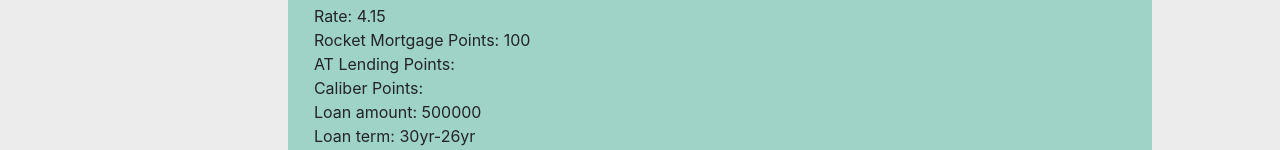
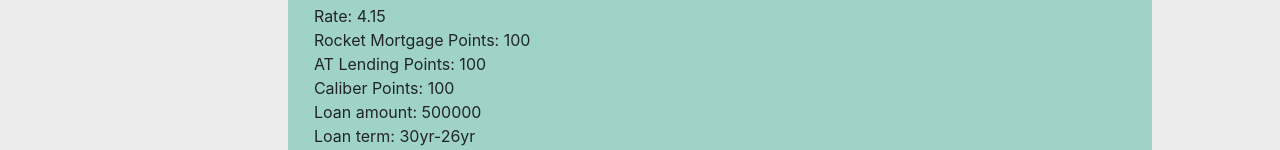
Before and after one commit to sunkam96/RateQuote, a React (Create React App) app: page / in a window 1280 px wide. Shown: the part 598-748 px from the top of the page. Built offline with nearby package versions, Linux system fonts and the light colour scheme.

Commit message:
hardcode back points

```diff
--- a/src/PageContent.js
+++ b/src/PageContent.js
@@ -185,8 +185,8 @@
                 <div><b>Rate estimate terms</b></div>
                 <div>Rate: {props.data.interestRate}</div>
                 <div>Rocket Mortgage Points: 100</div>
-                <div>AT Lending Points: </div>
-                <div>Caliber Points: </div>
+                <div>AT Lending Points: 100</div>
+                <div>Caliber Points: 100</div>
                 <div>Loan amount: {props.data.loanAmount}</div>
                 <div>Loan term: {props.data.loanTerm} </div>
                 <div>FICO score: {props.data.ficoScore} </div>
```
